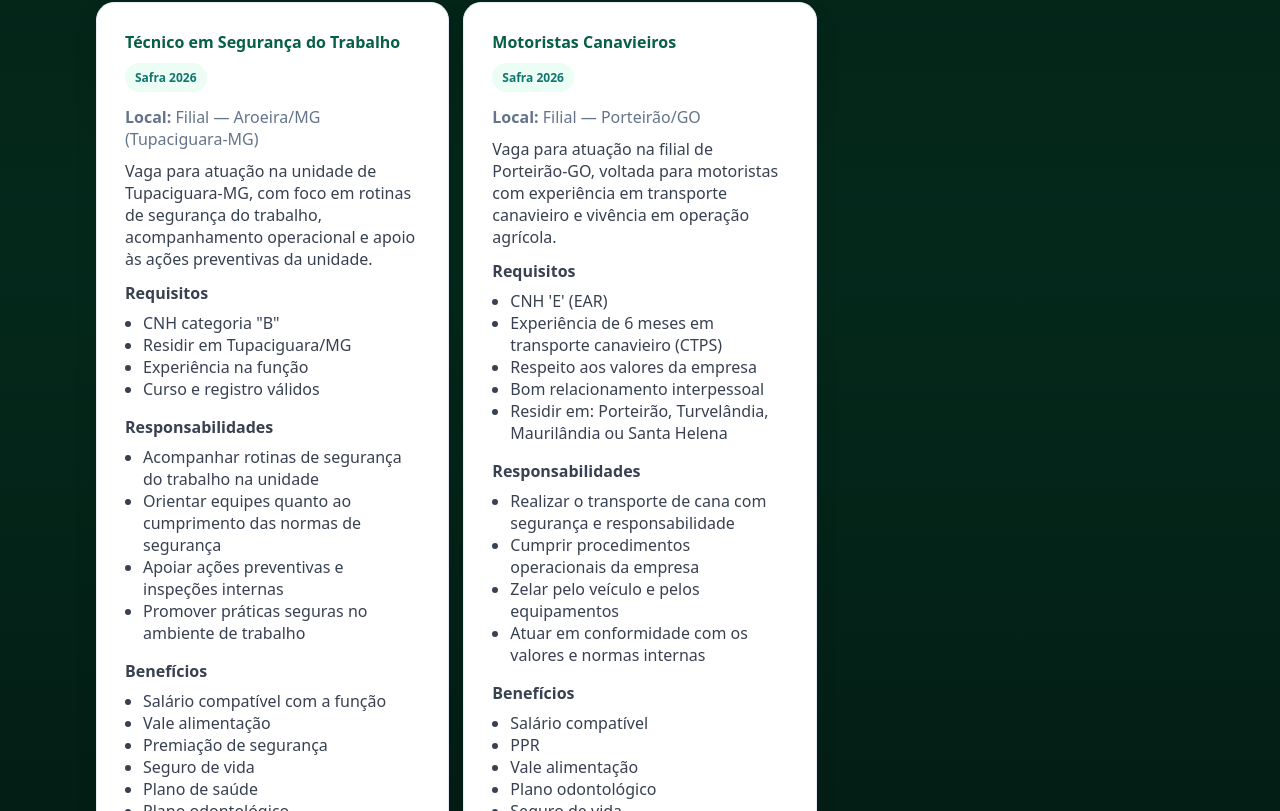
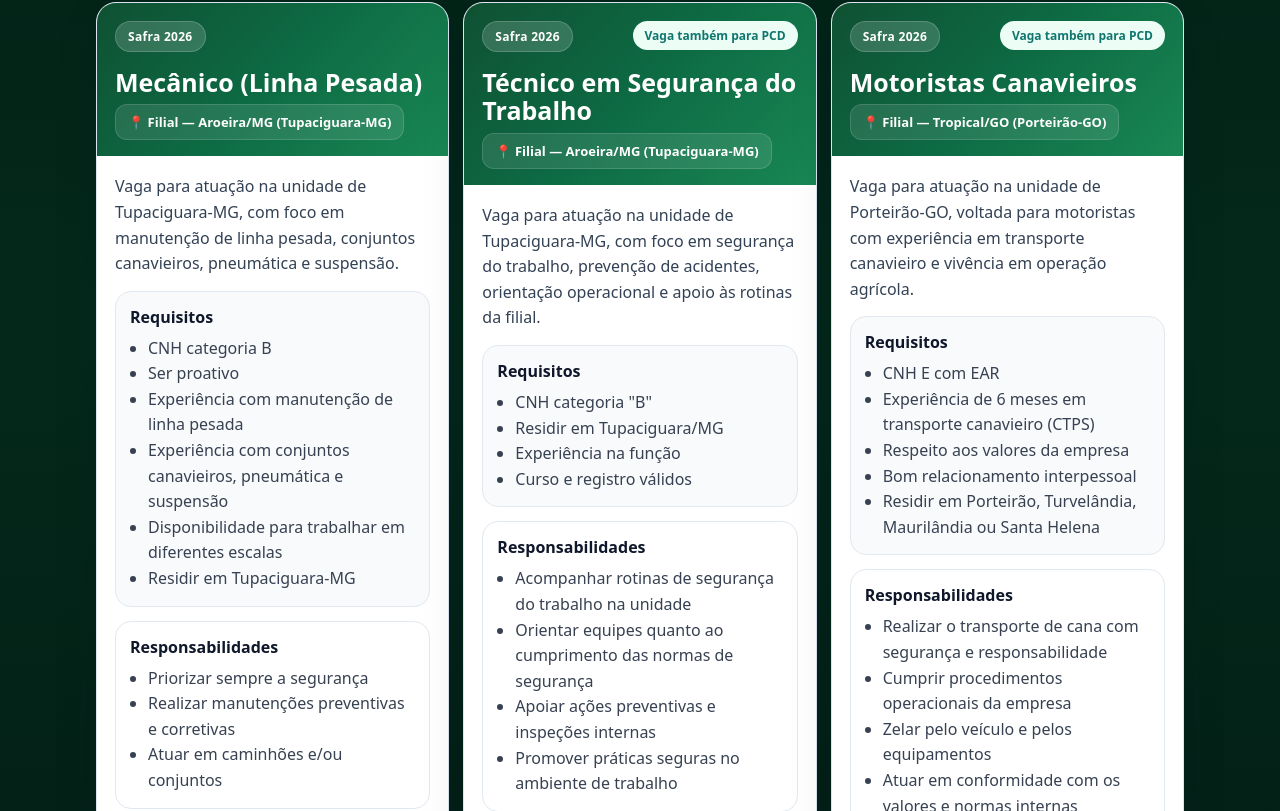
Before and after one commit to happeningti/site-happening, a Next.js app: page /trabalhe-conosco in a window 1280 px wide. Shown: the part 549-1360 px from the top of the page. Built offline with nearby package versions, Linux system fonts and the light colour scheme.

Commit message:
vagas novo layout

```diff
--- a/app/trabalhe-conosco/page.tsx
+++ b/app/trabalhe-conosco/page.tsx
@@ -23,16 +23,47 @@ const UNIDADES = [
   "Filial — Aroeira/MG",
   "Filial — Santa Juliana/MG",
   "Filial — Tropical/GO",
-  "Filial — Porteirão/GO",
 ];
 
 const VAGAS: Vaga[] = [
+  {
+    id: "mecanico-linha-pesada-tupaciguara",
+    titulo: "Mecânico (Linha Pesada)",
+    local: "Filial — Aroeira/MG (Tupaciguara-MG)",
+    descricao:
+      "Vaga para atuação na unidade de Tupaciguara-MG, com foco em manutenção de linha pesada, conjuntos canavieiros, pneumática e suspensão.",
+    requisitos: [
+      "CNH categoria B",
+      "Ser proativo",
+      "Experiência com manutenção de linha pesada",
+      "Experiência com conjuntos canavieiros, pneumática e suspensão",
+      "Disponibilidade para trabalhar em diferentes escalas",
+      "Residir em Tupaciguara-MG",
+    ],
+    responsabilidades: [
+      "Priorizar sempre a segurança",
+      "Realizar manutenções preventivas e corretivas",
+      "Atuar em caminhões e/ou conjuntos",
+    ],
+    beneficios: [
+      "Salário compatível com a função",
+      "Ticket alimentação",
+      "Premiação mensal",
+      "Seguro de vida",
+      "Plano de saúde",
+      "Plano odontológico",
+      "Transporte fornecido pela empresa",
+    ],
+    safra: "Safra 2026",
+    pcd: false,
+    ativa: true,
+  },
   {
     id: "tecnico-seguranca-trabalho-tupaciguara",
     titulo: "Técnico em Segurança do Trabalho",
     local: "Filial — Aroeira/MG (Tupaciguara-MG)",
     descricao:
-      "Vaga para atuação na unidade de Tupaciguara-MG, com foco em rotinas de segurança do trabalho, acompanhamento operacional e apoio às ações preventivas da unidade.",
+      "Vaga para atuação na unidade de Tupaciguara-MG, com foco em segurança do trabalho, prevenção de acidentes, orientação operacional e apoio às rotinas da filial.",
     requisitos: [
       'CNH categoria "B"',
       "Residir em Tupaciguara/MG",
@@ -61,15 +92,15 @@ const VAGAS: Vaga[] = [
   {
     id: "motoristas-canavieiros-porteirao",
     titulo: "Motoristas Canavieiros",
-    local: "Filial — Porteirão/GO",
+    local: "Filial — Tropical/GO (Porteirão-GO)",
     descricao:
-      "Vaga para atuação na filial de Porteirão-GO, voltada para motoristas com experiência em transporte canavieiro e vivência em operação agrícola.",
+      "Vaga para atuação na unidade de Porteirão-GO, voltada para motoristas com experiência em transporte canavieiro e vivência em operação agrícola.",
     requisitos: [
-      "CNH 'E' (EAR)",
+      "CNH E com EAR",
       "Experiência de 6 meses em transporte canavieiro (CTPS)",
       "Respeito aos valores da empresa",
       "Bom relacionamento interpessoal",
-      "Residir em: Porteirão, Turvelândia, Maurilândia ou Santa Helena",
+      "Residir em Porteirão, Turvelândia, Maurilândia ou Santa Helena",
     ],
     responsabilidades: [
       "Realizar o transporte de cana com segurança e responsabilidade",
@@ -150,7 +181,6 @@ export default function TrabalheConoscoPage() {
     if (local.includes("Filial — São Paulo/SP")) return "Filial — São Paulo/SP";
     if (local.includes("Filial — Santa Juliana/MG")) return "Filial — Santa Juliana/MG";
     if (local.includes("Filial — Tropical/GO")) return "Filial — Tropical/GO";
-    if (local.includes("Filial — Porteirão/GO")) return "Filial — Porteirão/GO";
     return UNIDADES[0];
   }
 
@@ -297,18 +327,65 @@ export default function TrabalheConoscoPage() {
               </p>
             </div>
           ) : (
-            <div className="grid3">
+            <div className="grid3" style={{ alignItems: "stretch" }}>
               {vagasAtivas.map((v) => (
-                <div key={v.id} className="card">
-                  <h3 style={{ marginTop: 0 }}>{v.titulo}</h3>
-
+                <div
+                  key={v.id}
+                  className="card"
+                  style={{
+                    padding: 0,
+                    overflow: "hidden",
+                    borderRadius: 20,
+                    border: "1px solid #dbe4f0",
+                    boxShadow: "0 18px 45px rgba(15, 23, 42, 0.10)",
+                    display: "flex",
+                    flexDirection: "column",
+                    height: "100%",
+                  }}
+                >
+                  <div
+                    style={{
+                      background:
+                        "linear-gradient(135deg, #0f5132 0%, #0d6a43 48%, #198754 100%)",
+                      color: "#fff",
+                      padding: "18px 18px 16px",
+                    }}
+                  >
+                    <div
+                      style={{
+                        display: "flex",
+                        justifyContent: "space-between",
+                        gap: 10,
+                        alignItems: "flex-start",
+                        flexWrap: "wrap",
+                      }}
+                    >
                       {v.safra ? (
                         <div
                           style={{
-                        display: "inline-block",
-                        marginTop: 2,
-                        marginBottom: 8,
-                        padding: "6px 10px",
+                            display: "inline-flex",
+                            alignItems: "center",
+                            padding: "6px 12px",
+                            borderRadius: 999,
+                            background: "rgba(255,255,255,0.16)",
+                            border: "1px solid rgba(255,255,255,0.18)",
+                            fontSize: 12,
+                            fontWeight: 800,
+                            letterSpacing: ".3px",
+                          }}
+                        >
+                          {v.safra}
+                        </div>
+                      ) : (
+                        <div />
+                      )}
+
+                      {v.pcd ? (
+                        <div
+                          style={{
+                            display: "inline-flex",
+                            alignItems: "center",
+                            padding: "6px 12px",
                             borderRadius: 999,
                             background: "#ecfdf5",
                             color: "#0f766e",
@@ -316,88 +393,158 @@ export default function TrabalheConoscoPage() {
                             fontWeight: 800,
                           }}
                         >
-                      {v.safra}
+                          Vaga também para PCD
                         </div>
                       ) : null}
+                    </div>
 
-                  <p style={{ color: "#64748b", marginTop: 6 }}>
-                    <strong>Local:</strong> {v.local}
+                    <h3
+                      style={{
+                        margin: "16px 0 8px",
+                        fontSize: 25,
+                        lineHeight: 1.15,
+                        color: "#fff",
+                      }}
+                    >
+                      {v.titulo}
+                    </h3>
+
+                    <div
+                      style={{
+                        display: "inline-flex",
+                        alignItems: "center",
+                        gap: 8,
+                        padding: "8px 12px",
+                        borderRadius: 12,
+                        background: "rgba(255,255,255,0.10)",
+                        border: "1px solid rgba(255,255,255,0.14)",
+                        fontSize: 13,
+                        fontWeight: 700,
+                      }}
+                    >
+                      📍 {v.local}
+                    </div>
+                  </div>
+
+                  <div
+                    style={{
+                      padding: 18,
+                      display: "flex",
+                      flexDirection: "column",
+                      gap: 14,
+                      flex: 1,
+                      color: "#0f172a",
+                    }}
+                  >
+                    <p style={{ margin: 0, color: "#334155", lineHeight: 1.6 }}>
+                      {v.descricao}
                     </p>
 
-                  <p style={{ marginTop: 10 }}>{v.descricao}</p>
-
                     {v.requisitos?.length ? (
-                    <>
+                      <div
+                        style={{
+                          background: "#f8fafc",
+                          border: "1px solid #e2e8f0",
+                          borderRadius: 16,
+                          padding: 14,
+                        }}
+                      >
                         <p
                           style={{
                             fontWeight: 800,
-                          marginTop: 12,
+                            marginTop: 0,
                             marginBottom: 8,
+                            color: "#0f172a",
                           }}
                         >
                           Requisitos
                         </p>
-                      <ul style={{ marginTop: 0, paddingLeft: 18 }}>
+                        <ul
+                          style={{
+                            margin: 0,
+                            paddingLeft: 18,
+                            color: "#334155",
+                            lineHeight: 1.6,
+                          }}
+                        >
                           {v.requisitos.map((r) => (
                             <li key={r}>{r}</li>
                           ))}
                         </ul>
-                    </>
+                      </div>
                     ) : null}
 
                     {v.responsabilidades?.length ? (
-                    <>
+                      <div
+                        style={{
+                          background: "#fff",
+                          border: "1px solid #e2e8f0",
+                          borderRadius: 16,
+                          padding: 14,
+                        }}
+                      >
                         <p
                           style={{
                             fontWeight: 800,
-                          marginTop: 12,
+                            marginTop: 0,
                             marginBottom: 8,
+                            color: "#0f172a",
                           }}
                         >
                           Responsabilidades
                         </p>
-                      <ul style={{ marginTop: 0, paddingLeft: 18 }}>
+                        <ul
+                          style={{
+                            margin: 0,
+                            paddingLeft: 18,
+                            color: "#334155",
+                            lineHeight: 1.6,
+                          }}
+                        >
                           {v.responsabilidades.map((r) => (
                             <li key={r}>{r}</li>
                           ))}
                         </ul>
-                    </>
+                      </div>
                     ) : null}
 
                     {v.beneficios?.length ? (
-                    <>
+                      <div
+                        style={{
+                          background: "#f0fdf4",
+                          border: "1px solid #bbf7d0",
+                          borderRadius: 16,
+                          padding: 14,
+                        }}
+                      >
                         <p
                           style={{
                             fontWeight: 800,
-                          marginTop: 12,
+                            marginTop: 0,
                             marginBottom: 8,
+                            color: "#166534",
                           }}
                         >
                           Benefícios
                         </p>
-                      <ul style={{ marginTop: 0, paddingLeft: 18 }}>
+                        <ul
+                          style={{
+                            margin: 0,
+                            paddingLeft: 18,
+                            color: "#166534",
+                            lineHeight: 1.6,
+                          }}
+                        >
                           {v.beneficios.map((b) => (
                             <li key={b}>{b}</li>
                           ))}
                         </ul>
-                    </>
-                  ) : null}
-
-                  {v.pcd ? (
-                    <div
-                      style={{
-                        marginTop: 10,
-                        fontWeight: 800,
-                        color: "#0b7a4b",
-                      }}
-                    >
-                      Vaga disponível também para PCD
                       </div>
                     ) : null}
 
                     <div
                       style={{
-                      marginTop: 14,
+                        marginTop: "auto",
                         display: "flex",
                         gap: 10,
                         flexWrap: "wrap",
@@ -410,6 +557,7 @@ export default function TrabalheConoscoPage() {
                       >
                         Candidatar-se
                       </button>
+                    </div>
                   </div>
                 </div>
               ))}
```
Lines whose indentation alone changed are shown as unchanged.
